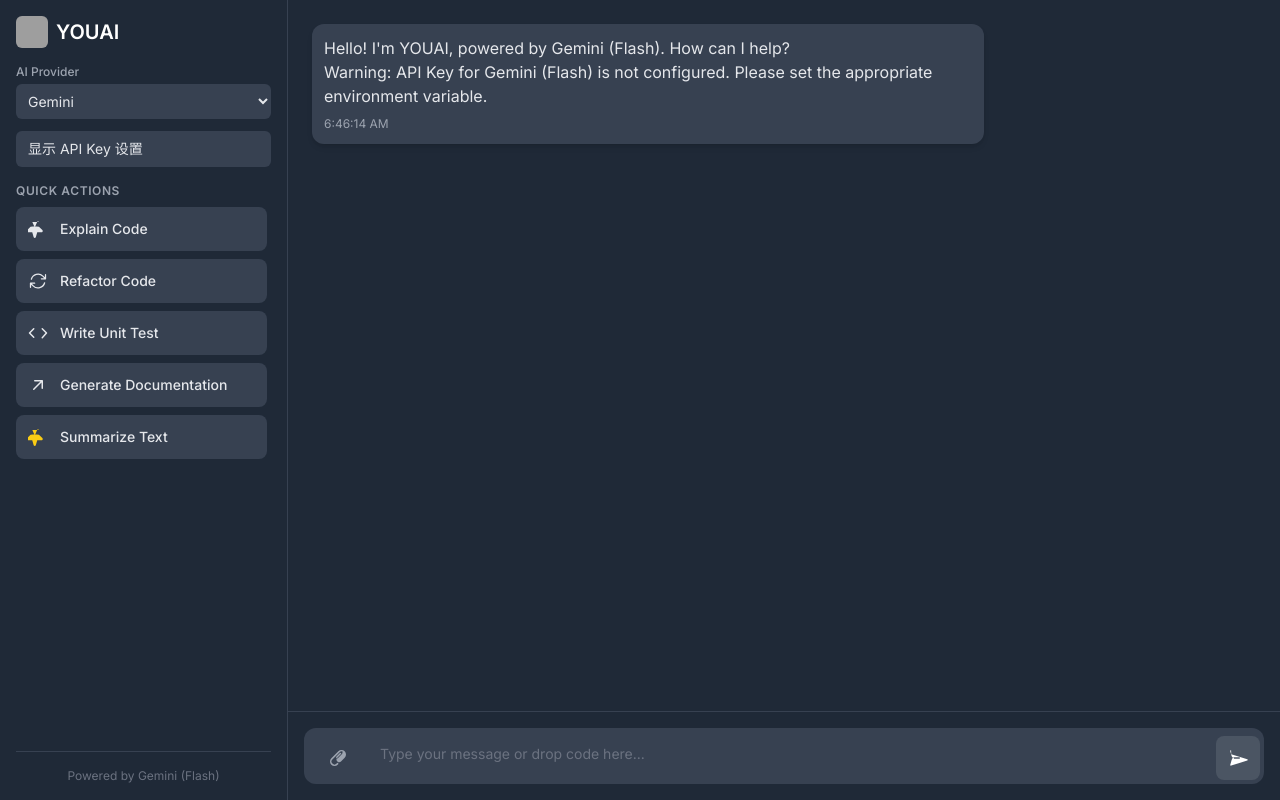
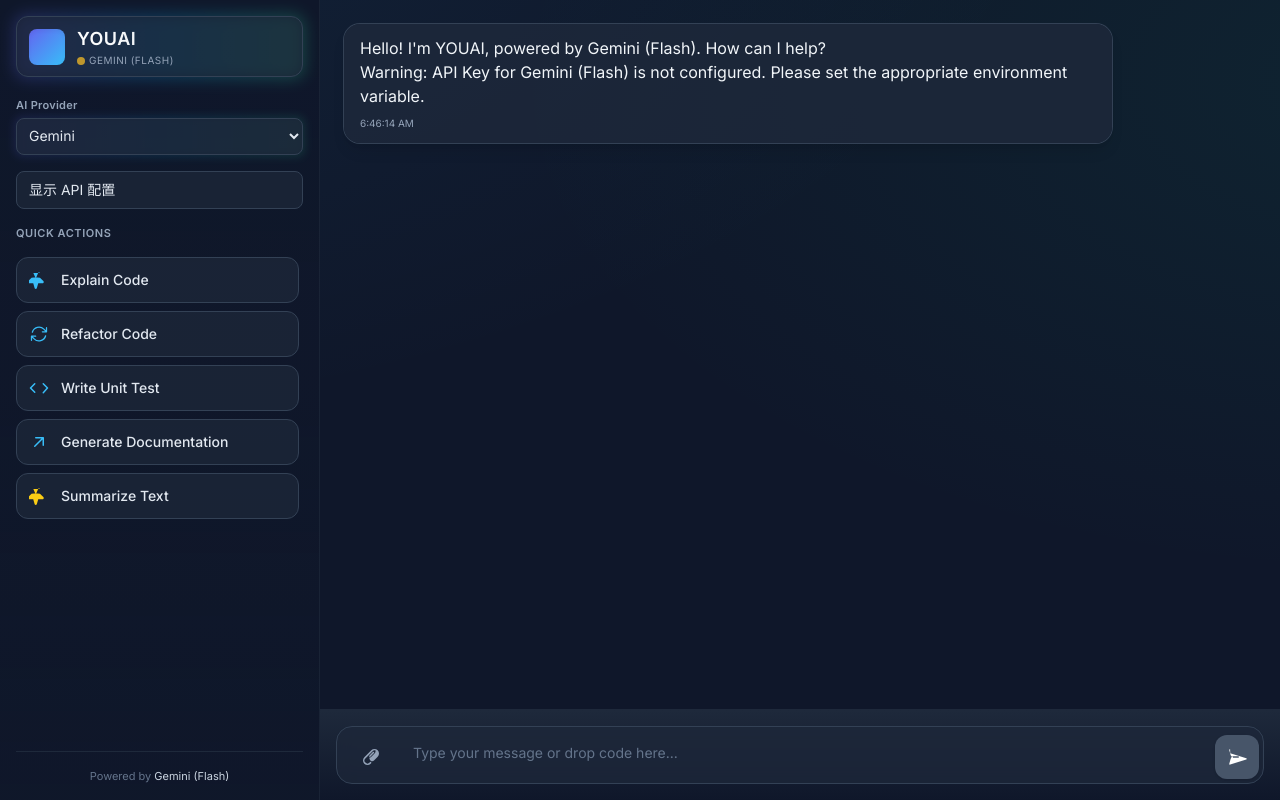
Before and after one commit to YOUYCG/YOUAI, a React (Vite) app: page / in a window 1280 px wide. Built offline with nearby package versions, Linux system fonts and the light colour scheme; grey boxes are pictures that could not be loaded.

Commit message:
chore: update styles and improve layout throughout the application
Co-authored-by: Genie <genie@cosine.sh>

```diff
--- a/App.tsx
+++ b/App.tsx
@@ -2,7 +2,7 @@
 import React, { useState, useEffect, useRef, useCallback } from 'react';
 import type { ChatMessage, FileData } from './types';
 import { getLlmService } from './services/llm/llmServiceFactory';
-import type { LLMProviderType, LLMStreamChunk, LLMService } from './services/llm/types';
+import type { LLMProviderType, LLMService } from './services/llm/types';
 import { LLM_PROVIDERS } from './constants';
 import ChatInput from './components/ChatInput';
 import ChatMessageComponent from './components/ChatMessage';
@@ -147,23 +147,24 @@
   };
 
   return (
-    <div className="flex h-screen antialiased text-gray-200 bg-gray-900 font-inter">
+    <div className="flex h-screen antialiased text-slate-200 font-inter">
       <QuickActionsPanel
         onActionClick={handleQuickActionClick}
         selectedProvider={selectedProvider}
         availableProviders={LLM_PROVIDERS}
         onProviderChange={handleProviderChange}
         currentProviderName={currentLlmServiceRef.current.providerName}
+        isProviderReady={currentLlmServiceRef.current.isApiKeyConfigured()}
       />
       <div className="flex-1 flex flex-col h-full overflow-hidden">
-        <main className="flex-grow p-6 overflow-y-auto space-y-4 bg-gray-800 custom-scrollbar">
+        <main className="flex-grow p-6 overflow-y-auto space-y-5 custom-scrollbar">
           {messages.map(msg => (
             <ChatMessageComponent key={msg.id} message={msg} />
           ))}
           <div ref={messagesEndRef} />
-          {error && !messages.some(msg => msg.text.includes(error)) && ( // Show general error if not part of a message
-             <div className="p-4 rounded-md bg-red-800 text-red-100 my-4 mx-auto max-w-2xl">
-                <p className="font-semibold text-sm">Error:</p>
+          {error && !messages.some(msg => msg.text.includes(error)) && (
+             <div className="p-4 rounded-md bg-red-900/80 border border-red-800 text-red-100 my-4 mx-auto max-w-2xl shadow-md">
+                <p className="font-semibold text-sm">Error</p>
                 <p className="text-xs">{error}</p>
              </div>
           )}
--- a/components/ChatInput.tsx
+++ b/components/ChatInput.tsx
@@ -116,30 +116,30 @@
   }, [message]);
 
   return (
-    <form onSubmit={handleSubmit} className="p-4 bg-gray-800 border-t border-gray-700">
+    <form onSubmit={handleSubmit} className="p-4 bg-gradient-to-t from-slate-900 to-slate-800 border-t border-slate-800">
       {fileError && (
-        <div className="mb-2 text-xs text-red-400 bg-red-900 bg-opacity-50 p-2 rounded-md">
+        <div className="mb-2 text-xs text-red-400 bg-red-900/50 p-2 rounded-md">
           {fileError}
         </div>
       )}
       {selectedFile && fileDataUrl && (
-        <div className="mb-2 flex items-center justify-between text-xs text-gray-300 bg-gray-700 p-2 rounded-md">
+        <div className="mb-2 flex items-center justify-between text-xs text-slate-300 bg-slate-800/80 border border-slate-700 p-2 rounded-lg">
           <div className="flex items-center space-x-2 overflow-hidden">
-            <PaperClipIcon className="w-4 h-4 text-gray-400 flex-shrink-0" />
+            <PaperClipIcon className="w-4 h-4 text-slate-400 flex-shrink-0" />
             <span className="truncate" title={selectedFile.name}>{selectedFile.name}</span>
-            <span className="text-gray-500 flex-shrink-0">({(selectedFile.size / 1024).toFixed(1)} KB)</span>
+            <span className="text-slate-500 flex-shrink-0">({(selectedFile.size / 1024).toFixed(1)} KB)</span>
           </div>
           <button
             type="button"
             onClick={handleRemoveFile}
-            className="text-gray-400 hover:text-red-400 p-1 rounded-full focus:outline-none"
+            className="text-slate-400 hover:text-red-400 p-1 rounded-full focus:outline-none"
             aria-label="Remove selected file"
           >
             <XCircleIcon className="w-4 h-4" />
           </button>
         </div>
       )}
-      <div className="flex items-end space-x-2 bg-gray-700 rounded-xl p-1">
+      <div className="flex items-end space-x-2 rounded-2xl p-1 bg-slate-800/70 border border-slate-700 backdrop-blur">
         <input
           type="file"
           ref={fileInputRef}
@@ -152,7 +152,7 @@
           type="button"
           onClick={() => fileInputRef.current?.click()}
           disabled={isLoading}
-          className="p-3 text-gray-400 hover:text-blue-500 disabled:text-gray-600 disabled:cursor-not-allowed focus:outline-none"
+          className="p-3 text-slate-400 hover:text-sky-500 disabled:text-slate-600 disabled:cursor-not-allowed focus:outline-none transition-colors"
           aria-label="Attach file"
         >
           <PaperClipIcon className="w-5 h-5" />
@@ -163,14 +163,14 @@
           onChange={handleChange}
           onKeyDown={handleKeyDown}
           placeholder={selectedFile ? "Add a caption or prompt for the image..." : "Type your message or drop code here..."}
-          className="flex-1 p-3 bg-transparent text-gray-200 placeholder-gray-500 focus:outline-none resize-none overflow-y-hidden max-h-48 text-sm"
+          className="flex-1 p-3 bg-transparent text-slate-200 placeholder-slate-500 focus:outline-none resize-none overflow-y-hidden max-h-48 text-sm"
           rows={1}
           disabled={isLoading}
         />
         <button
           type="submit"
           disabled={isLoading || (!message.trim() && !selectedFile) || !!fileError}
-          className="p-3 bg-blue-600 text-white rounded-lg hover:bg-blue-700 disabled:bg-gray-600 disabled:cursor-not-allowed focus:outline-none focus:ring-2 focus:ring-blue-500 transition-colors"
+          className="p-3 rounded-xl bg-gradient-to-r from-sky-600 to-emerald-500 text-white hover:from-sky-500 hover:to-emerald-400 disabled:from-slate-600 disabled:to-slate-600 disabled:cursor-not-allowed focus:outline-none focus:ring-2 focus:ring-sky-500/50 transition-all shadow"
           aria-label="Send message"
         >
           {isLoading ? <LoadingSpinner /> : <PaperAirplaneIcon className="w-5 h-5" />}
--- a/components/ChatMessage.tsx
+++ b/components/ChatMessage.tsx
@@ -15,10 +15,10 @@
   return (
     <div className={`flex ${isUser ? 'justify-end' : 'justify-start'} mb-4`}>
       <div
-        className={`p-3 rounded-xl max-w-2xl break-words shadow-md ${ // Added shadow-md for better definition
+        className={`px-4 py-3 rounded-2xl max-w-3xl break-words shadow-lg ring-1 ${
           isUser
-            ? 'bg-blue-600 text-white'
-            : 'bg-gray-700 text-gray-200'
+            ? 'bg-gradient-to-br from-blue-600 to-sky-600 text-white ring-blue-500/20'
+            : 'bg-slate-800/80 text-slate-100 ring-slate-700'
         }`}
       >
         {message.isLoading && message.role === 'model' && !message.text && !message.fileData ? (
@@ -29,11 +29,11 @@
         ) : (
           <>
             {message.fileData && message.fileData.dataUrl && message.fileData.type.startsWith('image/') && (
-              <div className="mb-2 border border-gray-500 rounded-lg overflow-hidden">
+              <div className="mb-2 border border-slate-600 rounded-lg overflow-hidden">
                 <img
                   src={message.fileData.dataUrl}
                   alt={message.fileData.name || 'Uploaded image'}
-                  className="max-w-xs max-h-64 object-contain rounded-lg" // Constrained size
+                  className="max-w-xs max-h-64 object-contain rounded-lg"
                 />
               </div>
             )}
@@ -47,8 +47,8 @@
           </>
         )}
         {message.sources && message.sources.length > 0 && (
-          <div className="mt-2 pt-2 border-t border-gray-600">
-            <h4 className="text-xs font-semibold text-gray-400 mb-1">Sources:</h4>
+          <div className="mt-2 pt-2 border-t border-slate-600">
+            <h4 className="text-xs font-semibold text-slate-400 mb-1">Sources</h4>
             <ul className="list-disc list-inside space-y-1">
               {message.sources.map((source, index) => (
                 source.web && (
@@ -57,7 +57,7 @@
                         href={source.web.uri}
                         target="_blank"
                         rel="noopener noreferrer"
-                        className="text-blue-400 hover:text-blue-300 hover:underline"
+                        className="text-sky-400 hover:text-sky-300 hover:underline"
                     >
                         {source.web.title || source.web.uri}
                     </a>
@@ -67,7 +67,7 @@
             </ul>
           </div>
         )}
-        <div className={`text-xs mt-2 ${isUser ? 'text-blue-200' : 'text-gray-400'}`}>
+        <div className={`text-[10px] mt-2 ${isUser ? 'text-blue-200/90' : 'text-slate-400'}`}>
           {new Date(message.timestamp).toLocaleTimeString()}
         </div>
       </div>
--- a/components/QuickActionButton.tsx
+++ b/components/QuickActionButton.tsx
@@ -12,10 +12,13 @@
     <button
       onClick={() => onActionClick(action.prompt)}
       title={action.description || action.label}
-      className="w-full flex items-center space-x-3 p-3 bg-gray-700 hover:bg-gray-600 rounded-lg text-left text-gray-200 hover:text-white transition-colors focus:outline-none focus:ring-2 focus:ring-blue-500"
+      className="w-full group relative text-left"
     >
-      {action.icon && <span className="flex-shrink-0 w-5 h-5">{action.icon}</span>}
-      <span className="text-sm font-medium">{action.label}</span>
+      <div className="absolute -inset-0.5 rounded-xl bg-gradient-to-r from-indigo-500/20 via-sky-500/20 to-emerald-400/20 opacity-0 group-hover:opacity-100 blur transition-opacity"></div>
+      <div className="relative flex items-center space-x-3 p-3 bg-slate-800/70 hover:bg-slate-700/70 rounded-xl text-slate-200 hover:text-white border border-slate-700 transition-colors">
+        {action.icon && <span className="flex-shrink-0 w-5 h-5 text-sky-400">{action.icon}</span>}
+        <span className="text-sm font-medium">{action.label}</span>
+      </div>
     </button>
   );
 };
--- a/components/QuickActionsPanel.tsx
+++ b/components/QuickActionsPanel.tsx
@@ -12,6 +12,7 @@
   availableProviders: LLMProviderConfig[];
   onProviderChange: (providerId: LLMProviderType) => void;
   currentProviderName: string;
+  isProviderReady?: boolean;
 }
 
 const QuickActionsPanel: React.FC<QuickActionsPanelProps> = ({
@@ -19,26 +20,40 @@
   selectedProvider,
   availableProviders,
   onProviderChange,
-  currentProviderName
+  currentProviderName,
+  isProviderReady = true,
 }) => {
   const [showApiSettings, setShowApiSettings] = useState(false);
 
   return (
-    <div className="w-72 bg-gray-800 p-4 border-r border-gray-700 flex flex-col h-full">
-      <div className="flex items-center space-x-2 mb-4">
-        <img src="https://picsum.photos/seed/youailogo/40/40" alt="YOUAI Logo" className="w-8 h-8 rounded-md" />
-        <h1 className="text-xl font-semibold text-white">YOUAI</h1>
+    <aside className="w-80 bg-gradient-to-b from-slate-900 via-slate-900/95 to-slate-900/80 p-4 border-r border-slate-800/70 flex flex-col h-full">
+      {/* Brand */}
+      <div className="relative mb-5">
+        <div className="absolute -inset-0.5 bg-gradient-to-r from-indigo-500 via-sky-500 to-emerald-400 rounded-xl blur opacity-25"></div>
+        <div className="relative flex items-center space-x-3 px-3 py-2 rounded-xl bg-slate-800/60 border border-slate-700">
+          <div className="w-9 h-9 rounded-lg bg-gradient-to-br from-indigo-500 to-sky-400 shadow-inner" />
+          <div className="flex-1">
+            <h1 className="text-lg font-semibold bg-gradient-to-r from-white to-slate-300 bg-clip-text text-transparent tracking-wide">YOUAI</h1>
+            <div className="flex items-center space-x-1">
+              <span className={`inline-block w-2 h-2 rounded-full ${isProviderReady ? 'bg-emerald-400' : 'bg-amber-400'} animate-pulse`} />
+              <span className="text-[10px] uppercase tracking-wider text-slate-400">{currentProviderName}</span>
+            </div>
+          </div>
+        </div>
       </div>
 
-      <div className="mb-3">
-        <label htmlFor="llm-provider-select" className="block text-xs font-medium text-gray-400 mb-1">
+      {/* Provider selector */}
+      <div className="mb-4">
+        <label htmlFor="llm-provider-select" className="block text-[11px] font-semibold tracking-wide text-slate-400 mb-1">
           AI Provider
         </label>
+        <div className="relative">
+          <div className="absolute -inset-0.5 rounded-lg bg-gradient-to-r from-indigo-500/20 via-sky-500/20 to-emerald-400/20 blur-sm opacity-70 pointer-events-none" />
           <select
             id="llm-provider-select"
             value={selectedProvider}
             onChange={(e) => onProviderChange(e.target.value as LLMProviderType)}
-          className="w-full p-2 bg-gray-700 text-gray-200 rounded-md text-sm focus:ring-blue-500 focus:border-blue-500"
+            className="relative w-full p-2 bg-slate-800/70 text-slate-200 rounded-lg text-sm border border-slate-700 focus:ring-2 focus:ring-sky-500/60 focus:border-sky-500/60"
           >
             {availableProviders.map(provider => (
               <option key={provider.id} value={provider.id}>
@@ -47,14 +62,16 @@
             ))}
           </select>
         </div>
+      </div>
 
+      {/* API settings toggle */}
       <div className="mb-4">
         <button
           type="button"
           onClick={() => setShowApiSettings(v => !v)}
-          className="w-full text-left text-sm px-3 py-2 rounded-md bg-gray-700 hover:bg-gray-600 text-gray-200 focus:outline-none focus:ring-2 focus:ring-blue-500"
+          className="w-full text-left text-sm px-3 py-2 rounded-lg bg-slate-800/70 hover:bg-slate-700/70 text-slate-200 border border-slate-700 transition-colors"
         >
-          {showApiSettings ? '隐藏 API Key 设置' : '显示 API Key 设置'}
+          {showApiSettings ? '隐藏 API 配置' : '显示 API 配置'}
         </button>
         {showApiSettings && (
           <div className="mt-3">
@@ -63,18 +80,21 @@
         )}
       </div>
 
+      {/* Quick actions */}
       <div className="space-y-2 flex-grow overflow-y-auto pr-1 custom-scrollbar">
-        <h2 className="text-xs font-semibold text-gray-400 uppercase tracking-wider mb-2">Quick Actions</h2>
+        <h2 className="text-[11px] font-semibold text-slate-400 uppercase tracking-wider mb-2">Quick Actions</h2>
         {QUICK_ACTIONS.map((action) => (
           <QuickActionButton key={action.id} action={action} onActionClick={onActionClick} />
         ))}
       </div>
-       <div className="mt-auto pt-4 border-t border-gray-700 text-center">
-            <p className="text-xs text-gray-500">
-                Powered by {currentProviderName}
+
+      {/* Footer */}
+      <div className="mt-auto pt-4 border-t border-slate-800 text-center">
+        <p className="text-[11px] text-slate-500">
+          Powered by <span className="text-slate-300">{currentProviderName}</span>
         </p>
       </div>
-    </div>
+    </aside>
   );
 };
 
--- a/index.html
+++ b/index.html
@@ -6,7 +6,7 @@
     <title>YOUAI Chat</title>
     <script src="https://cdn.tailwindcss.com"></script>
     <style>
-      /* Custom scrollbar styles - Tailwind doesn't directly support scrollbar styling without plugins/custom CSS */
+      /* Custom scrollbar styles */
       .custom-scrollbar::-webkit-scrollbar {
         width: 8px;
         height: 8px;
@@ -15,26 +15,49 @@
         background: transparent;
       }
       .custom-scrollbar::-webkit-scrollbar-thumb {
-        background: #4a5568; /* Tailwind gray-600 */
+        background: #475569; /* slate-600 */
         border-radius: 4px;
       }
       .custom-scrollbar::-webkit-scrollbar-thumb:hover {
-        background: #718096; /* Tailwind gray-500 */
+        background: #64748b; /* slate-500 */
       }
       /* For Firefox */
       .custom-scrollbar {
         scrollbar-width: thin;
-        scrollbar-color: #4a5568 transparent; /* thumb and track */
+        scrollbar-color: #475569 transparent; /* thumb and track */
       }
       body {
-        font-family: 'Inter', sans-serif; /* A common, clean sans-serif font */
+        font-family: 'Inter', sans-serif;
+        background: radial-gradient(1200px 600px at -10% -20%, rgba(56, 189, 248, 0.08), transparent),
+                    radial-gradient(900px 500px at 110% 10%, rgba(16, 185, 129, 0.08), transparent),
+                    #0f172a; /* slate-900 */
+      }
+      /* Markdown code block refinement */
+      .prose pre {
+        background-color: rgba(2, 6, 23, 0.8); /* slate-950/80 */
+        border: 1px solid rgba(51, 65, 85, 0.7); /* slate-700 */
+        border-radius: 0.75rem; /* rounded-xl */
+        padding: 0.75rem 1rem;
+      }
+      .prose code {
+        background-color: rgba(2, 6, 23, 0.6);
+        padding: 0.15rem 0.35rem;
+        border-radius: 0.375rem;
+        border: 1px solid rgba(51, 65, 85, 0.5);
+      }
+      .prose a {
+        color: #38bdf8; /* sky-400 */
+      }
+      .prose a:hover {
+        color: #7dd3fc; /* sky-300 */
+        text-decoration: underline;
       }
     </style>
     <link rel="preconnect" href="https://fonts.googleapis.com">
     <link rel="preconnect" href="https://fonts.gstatic.com" crossorigin>
     <link href="https://fonts.googleapis.com/css2?family=Inter:wght@300;400;500;600;700&display=swap" rel="stylesheet">
   </head>
-  <body class="bg-gray-900">
+  <body class="">
     <div id="root"></div>
     <!-- Vite will rewrite this to the built JS chunk during `vite build` -->
     <script type="module" src="/index.tsx"></script>
```
Lines whose indentation alone changed are shown as unchanged.
